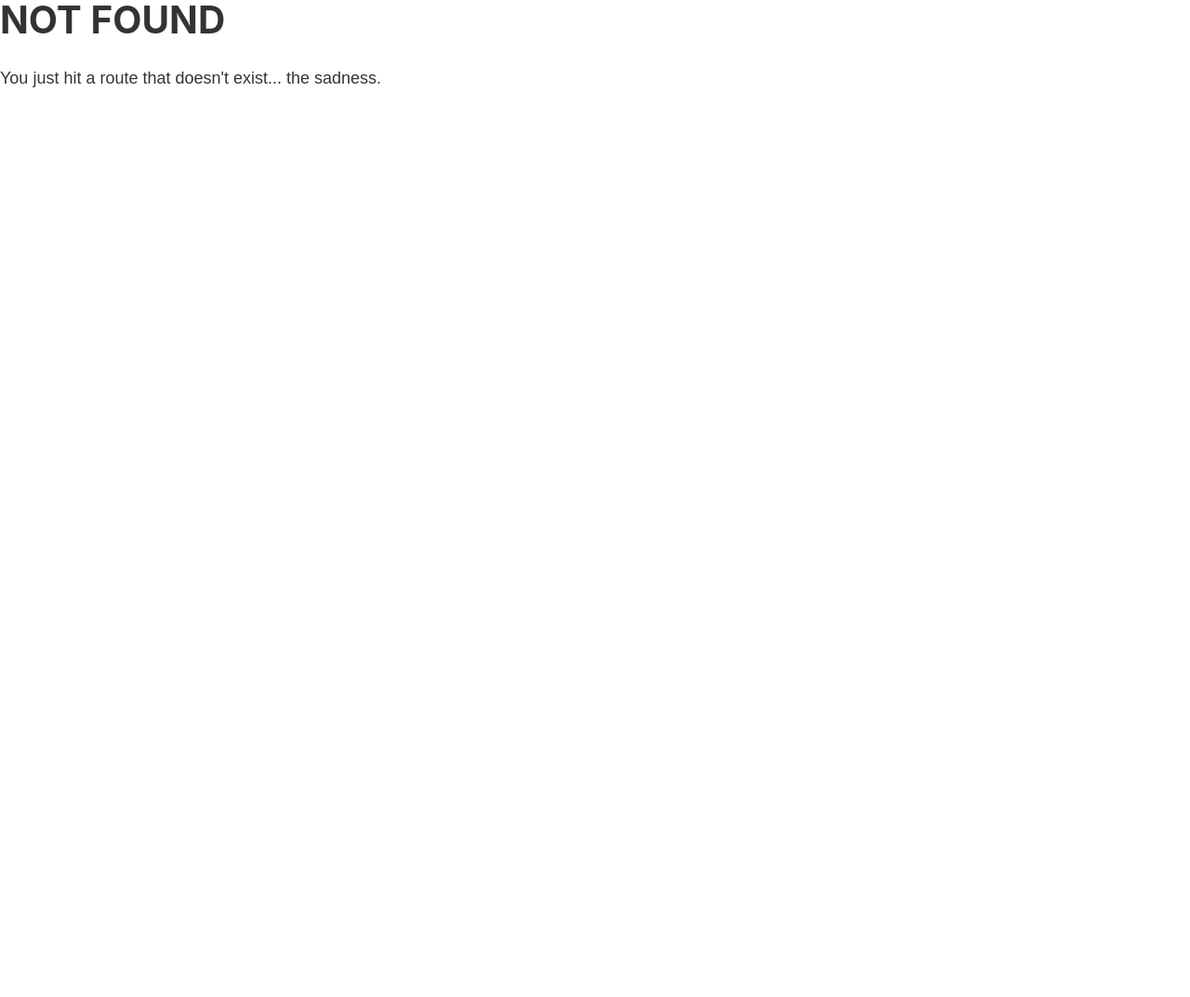
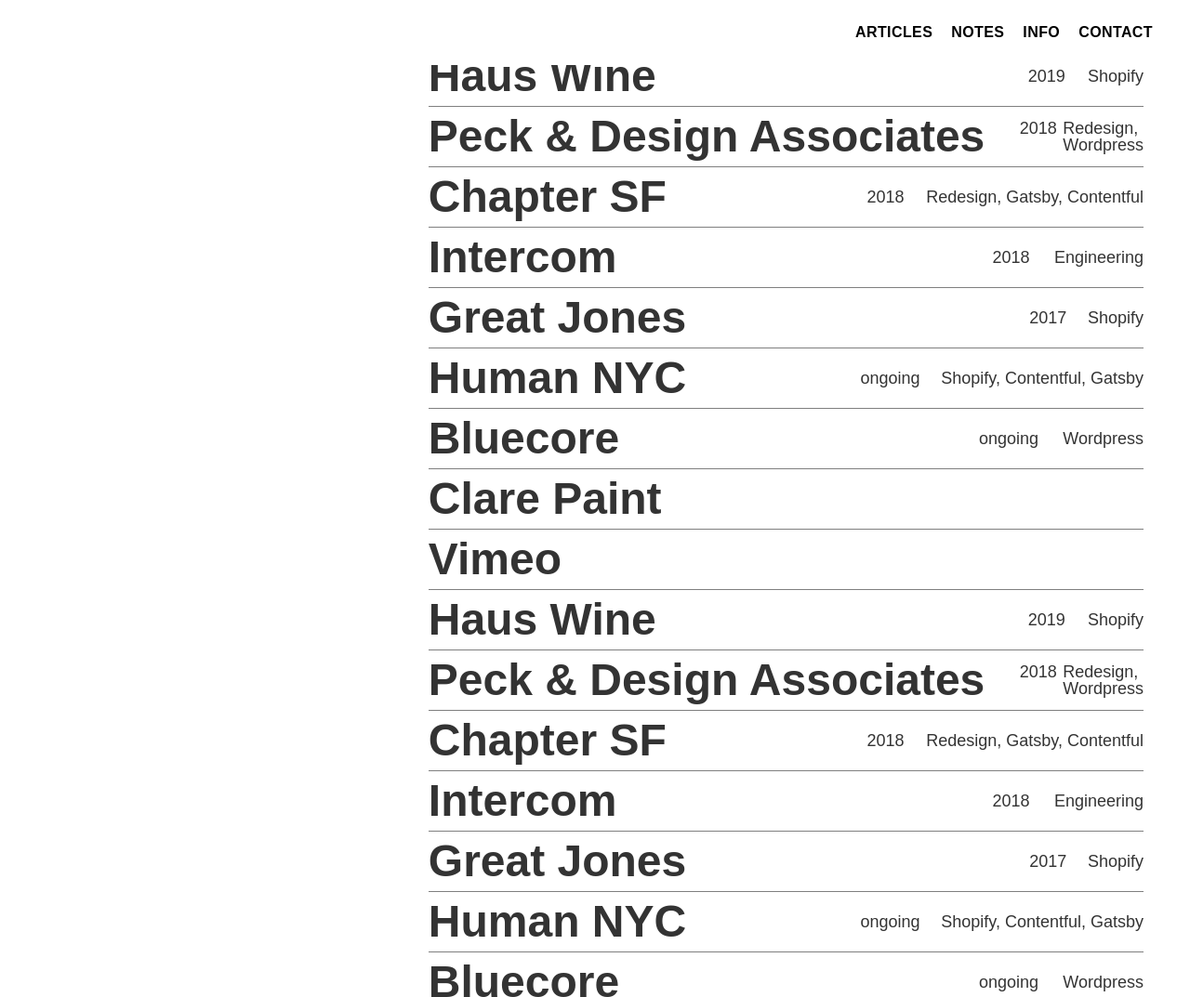
Before and after one commit to patrickbjohnson/pbj-sanity, a Gatsby site in the folder web/: page /clients in a window 1280 px wide. Before the commit this address had no page. Shown: the top 1073 px of the page at 93% size. Before the commit the page ends 800 px from the top, so only its background shows below. Built offline with nearby package versions, Linux system fonts and the light colour scheme; Gatsby itself is replaced by a stand-in of ours.

Commit message:
add client link

```diff
--- a/web/src/components/client-list.js
+++ b/web/src/components/client-list.js
@@ -1,64 +1,15 @@
 import React from 'react'
+import { Link } from 'gatsby'
 import styles from './client-list.module.css'
 
-const list = [
-  {
-    slug: '/test',
-    name: 'Haus Wine',
-    year: '2019',
-    type: 'Shopify'
-  },
-  {
-    slug: '/test',
-    name: 'Peck & Design Associates',
-    year: '2018',
-    type: 'Redesign, Wordpress'
-  },
-  {
-    slug: '/test',
-    name: 'Chapter SF',
-    year: '2018',
-    type: 'Redesign, Gatsby, Contentful'
-  },
-  {
-    slug: '/test',
-    name: 'Intercom',
-    year: '2018',
-    type: 'Engineering'
-  },
-  {
-    slug: '/test',
-    name: 'Great Jones',
-    year: '2017',
-    type: 'Shopify'
-  },
-  {
-    slug: '/test',
-    name: 'Human NYC',
-    year: 'ongoing',
-    type: 'Shopify, Contentful, Gatsby'
-  },
-  {
-    slug: '/test',
-    name: 'Bluecore',
-    year: 'ongoing',
-    type: 'Wordpress'
-  },
-  {
-    slug: '/test',
-    name: 'Clare Paint'
-  },
-  {
-    slug: '/test',
-    name: 'Vimeo'
-  }
-]
-
-
-const ClientList = () => {
+const ClientList = (props) => {
+  const {
+    list,
+    viewMore
+  } = props
   return (
     <section className={styles.block}>
-      {list.map((l, i) => {
+      {list && list.map((l, i) => {
         return (
           <div className={styles.item} key={i}>
             <span className={styles.name}>{l.name}</span>
@@ -69,6 +20,13 @@
           </div>
         )
       })}
+      {viewMore &&
+        <Link
+          className={styles.link}
+          to='/clients'>
+            See All Clients
+        </Link>
+      }
     </section>
   )
 }
--- a/web/src/components/client-list.module.css
+++ b/web/src/components/client-list.module.css
@@ -33,3 +33,13 @@
   margin-right: 5%;
   font-weight: 600;
 }
+
+.link {
+  margin-top: 5vh;
+  text-decoration: none;
+  border-bottom: 2px solid rgba(0, 0, 0, .5);
+  display: inline-block;
+  padding-bottom: 2px;
+  font-size: 18px;
+  color: #000;
+}
--- /dev/null
+++ b/web/src/pages/clients.js
@@ -0,0 +1,224 @@
+import React from "react"
+import { Link } from "gatsby"
+
+import Layout from "../components/layout"
+import Image from "../components/image"
+import Nav from '../components/nav'
+import SEO from "../components/seo"
+import ClientList from '../components/client-list'
+import Footer from '../components/footer'
+
+
+const clientList = [
+  {
+    slug: '/test',
+    name: 'Haus Wine',
+    year: '2019',
+    type: 'Shopify'
+  },
+  {
+    slug: '/test',
+    name: 'Peck & Design Associates',
+    year: '2018',
+    type: 'Redesign, Wordpress'
+  },
+  {
+    slug: '/test',
+    name: 'Chapter SF',
+    year: '2018',
+    type: 'Redesign, Gatsby, Contentful'
+  },
+  {
+    slug: '/test',
+    name: 'Intercom',
+    year: '2018',
+    type: 'Engineering'
+  },
+  {
+    slug: '/test',
+    name: 'Great Jones',
+    year: '2017',
+    type: 'Shopify'
+  },
+  {
+    slug: '/test',
+    name: 'Human NYC',
+    year: 'ongoing',
+    type: 'Shopify, Contentful, Gatsby'
+  },
+  {
+    slug: '/test',
+    name: 'Bluecore',
+    year: 'ongoing',
+    type: 'Wordpress'
+  },
+  {
+    slug: '/test',
+    name: 'Clare Paint'
+  },
+  {
+    slug: '/test',
+    name: 'Vimeo'
+  },
+  {
+    slug: '/test',
+    name: 'Haus Wine',
+    year: '2019',
+    type: 'Shopify'
+  },
+  {
+    slug: '/test',
+    name: 'Peck & Design Associates',
+    year: '2018',
+    type: 'Redesign, Wordpress'
+  },
+  {
+    slug: '/test',
+    name: 'Chapter SF',
+    year: '2018',
+    type: 'Redesign, Gatsby, Contentful'
+  },
+  {
+    slug: '/test',
+    name: 'Intercom',
+    year: '2018',
+    type: 'Engineering'
+  },
+  {
+    slug: '/test',
+    name: 'Great Jones',
+    year: '2017',
+    type: 'Shopify'
+  },
+  {
+    slug: '/test',
+    name: 'Human NYC',
+    year: 'ongoing',
+    type: 'Shopify, Contentful, Gatsby'
+  },
+  {
+    slug: '/test',
+    name: 'Bluecore',
+    year: 'ongoing',
+    type: 'Wordpress'
+  },
+  {
+    slug: '/test',
+    name: 'Clare Paint'
+  },
+  {
+    slug: '/test',
+    name: 'Vimeo'
+  },
+  {
+    slug: '/test',
+    name: 'Haus Wine',
+    year: '2019',
+    type: 'Shopify'
+  },
+  {
+    slug: '/test',
+    name: 'Peck & Design Associates',
+    year: '2018',
+    type: 'Redesign, Wordpress'
+  },
+  {
+    slug: '/test',
+    name: 'Chapter SF',
+    year: '2018',
+    type: 'Redesign, Gatsby, Contentful'
+  },
+  {
+    slug: '/test',
+    name: 'Intercom',
+    year: '2018',
+    type: 'Engineering'
+  },
+  {
+    slug: '/test',
+    name: 'Great Jones',
+    year: '2017',
+    type: 'Shopify'
+  },
+  {
+    slug: '/test',
+    name: 'Human NYC',
+    year: 'ongoing',
+    type: 'Shopify, Contentful, Gatsby'
+  },
+  {
+    slug: '/test',
+    name: 'Bluecore',
+    year: 'ongoing',
+    type: 'Wordpress'
+  },
+  {
+    slug: '/test',
+    name: 'Clare Paint'
+  },
+  {
+    slug: '/test',
+    name: 'Vimeo'
+  },
+  {
+    slug: '/test',
+    name: 'Haus Wine',
+    year: '2019',
+    type: 'Shopify'
+  },
+  {
+    slug: '/test',
+    name: 'Peck & Design Associates',
+    year: '2018',
+    type: 'Redesign, Wordpress'
+  },
+  {
+    slug: '/test',
+    name: 'Chapter SF',
+    year: '2018',
+    type: 'Redesign, Gatsby, Contentful'
+  },
+  {
+    slug: '/test',
+    name: 'Intercom',
+    year: '2018',
+    type: 'Engineering'
+  },
+  {
+    slug: '/test',
+    name: 'Great Jones',
+    year: '2017',
+    type: 'Shopify'
+  },
+  {
+    slug: '/test',
+    name: 'Human NYC',
+    year: 'ongoing',
+    type: 'Shopify, Contentful, Gatsby'
+  },
+  {
+    slug: '/test',
+    name: 'Bluecore',
+    year: 'ongoing',
+    type: 'Wordpress'
+  },
+  {
+    slug: '/test',
+    name: 'Clare Paint'
+  },
+  {
+    slug: '/test',
+    name: 'Vimeo'
+  }
+]
+
+const IndexPage = () => (
+  <Layout>
+    <SEO title="Home" />
+    <Nav />
+    <ClientList list={clientList} />
+    <Footer />
+  </Layout>
+)
+
+export default IndexPage
```
Also changed, not shown: web/src/pages/index.js (+54 -1 lines), 1 other file.
